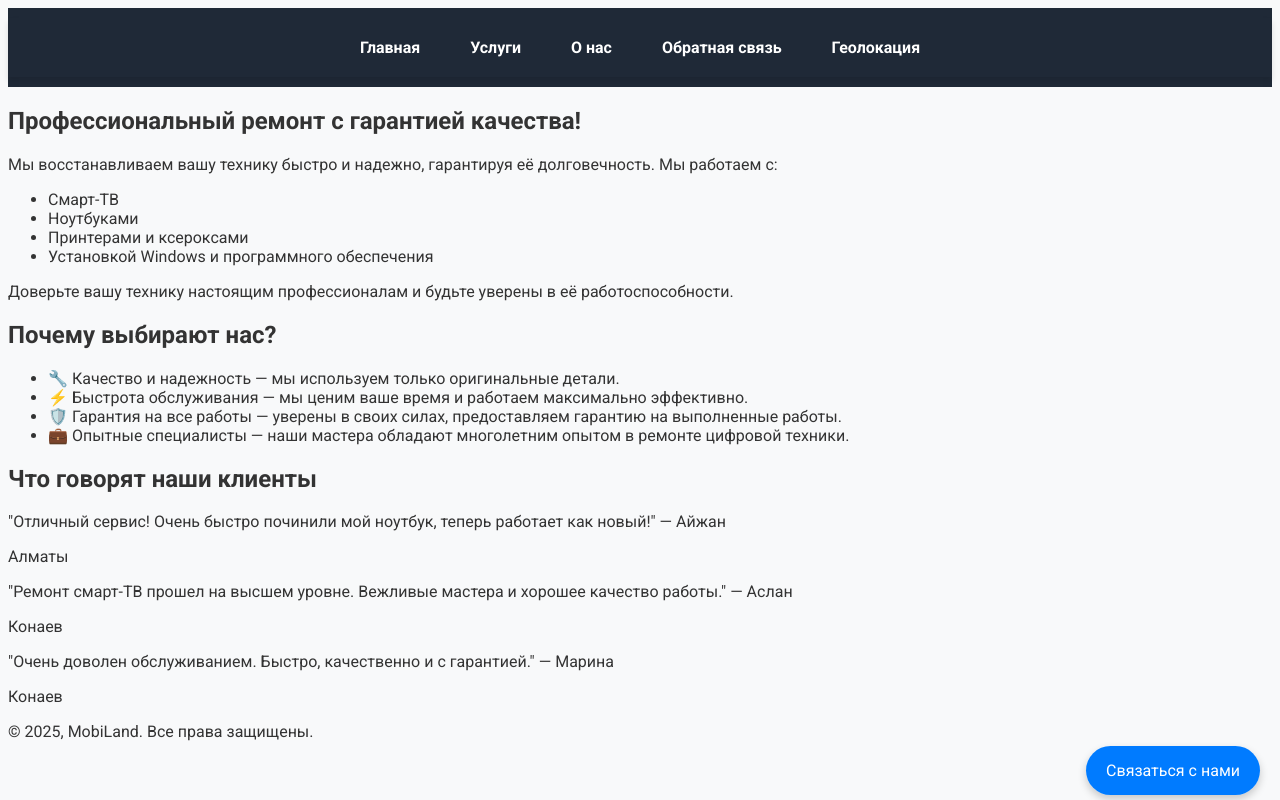
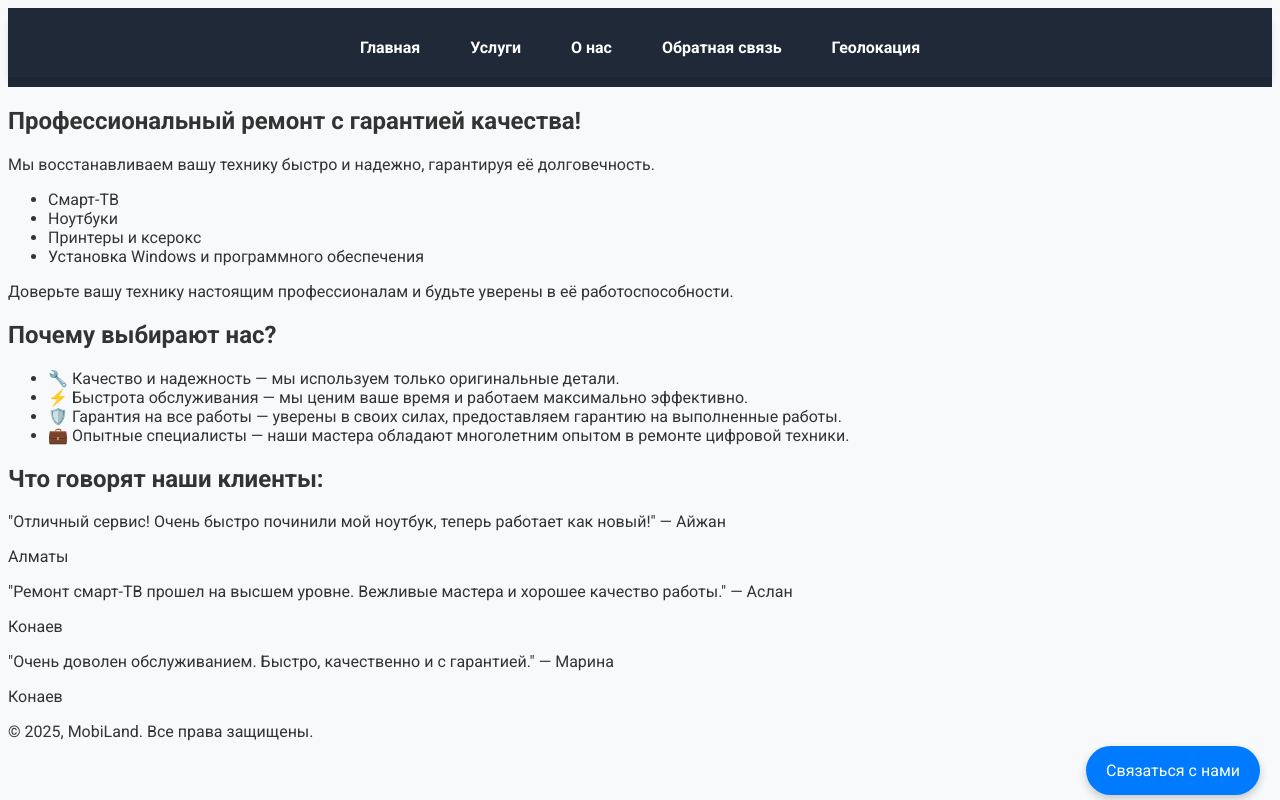
Before and after one commit to LemonRamis/MobiLand, a plain HTML site: page index.html in a window 1280 px wide. Drawn offline with Linux system fonts and the light colour scheme.

Commit message:
Update index.html

```diff
--- a/index.html
+++ b/index.html
@@ -21,12 +21,12 @@
 
     <section class="welcome-section">
         <h1>Профессиональный ремонт с гарантией качества!</h1>
-        <p>Мы восстанавливаем вашу технику быстро и надежно, гарантируя её долговечность. Мы работаем с:</p>
+        <p>Мы восстанавливаем вашу технику быстро и надежно, гарантируя её долговечность.</p>
         <ul>
             <li>Смарт-ТВ</li>
-            <li>Ноутбуками</li>
-            <li>Принтерами и ксероксами</li>
-            <li>Установкой Windows и программного обеспечения</li>
+            <li>Ноутбуки</li>
+            <li>Принтеры и ксерокс</li>
+            <li>Установка Windows и программного обеспечения</li>
         </ul>
         <p>Доверьте вашу технику настоящим профессионалам и будьте уверены в её работоспособности.</p>
     </section>
@@ -42,7 +42,7 @@
     </section>
 
     <section class="reviews-section">
-        <h2>Что говорят наши клиенты</h2>
+        <h2>Что говорят наши клиенты:</h2>
         <div class="reviews-container">
             <div class="review-item">
                 <p>"Отличный сервис! Очень быстро починили мой ноутбук, теперь работает как новый!" — <span class="customer-name">Айжан</span></p>
```
